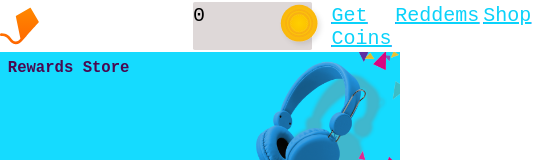
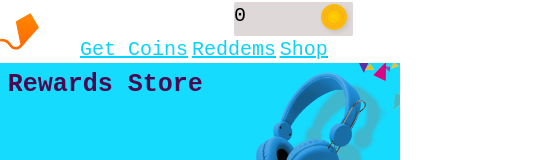
Before and after one commit to AneeOri/store-Dominguez-LuzAndrea, a React (Create React App) app: page / in a window 390 px wide. Shown: the top 160 px of the page, 535 px wide, since content can reach past the window. Built offline with nearby package versions, Linux system fonts and the light colour scheme; no server answers.

Commit message:
[+]
header , navBar, and cover mediaqueries

```diff
--- a/src/components/cover/cover.css
+++ b/src/components/cover/cover.css
@@ -19,3 +19,13 @@
     font-size: 4vw;
     font-family: monospace;
 }
+@media screen and (max-width:600px) and (min-width:250px) {
+    .coverImage h1{
+        position: absolute;
+        top:2vw;
+        left:2vw;
+        color: rgb(74, 8, 80);
+        font-size: 25px;
+        font-family: monospace;
+    }
+}
--- a/src/components/header/navBar.css
+++ b/src/components/header/navBar.css
@@ -57,3 +57,12 @@
 .coin{
     margin-left: 5px;
 }
+@media screen and (max-width:600px) and (min-width:250px) {
+    .navBar{
+        display: flex;
+        flex-direction: column;
+        margin-right: 10px;
+        margin-top: .5vw;
+        margin-bottom: .5vw;
+    }
+}
```
Also changed, not shown: src/components/header/header.css (line endings or trailing spaces).
